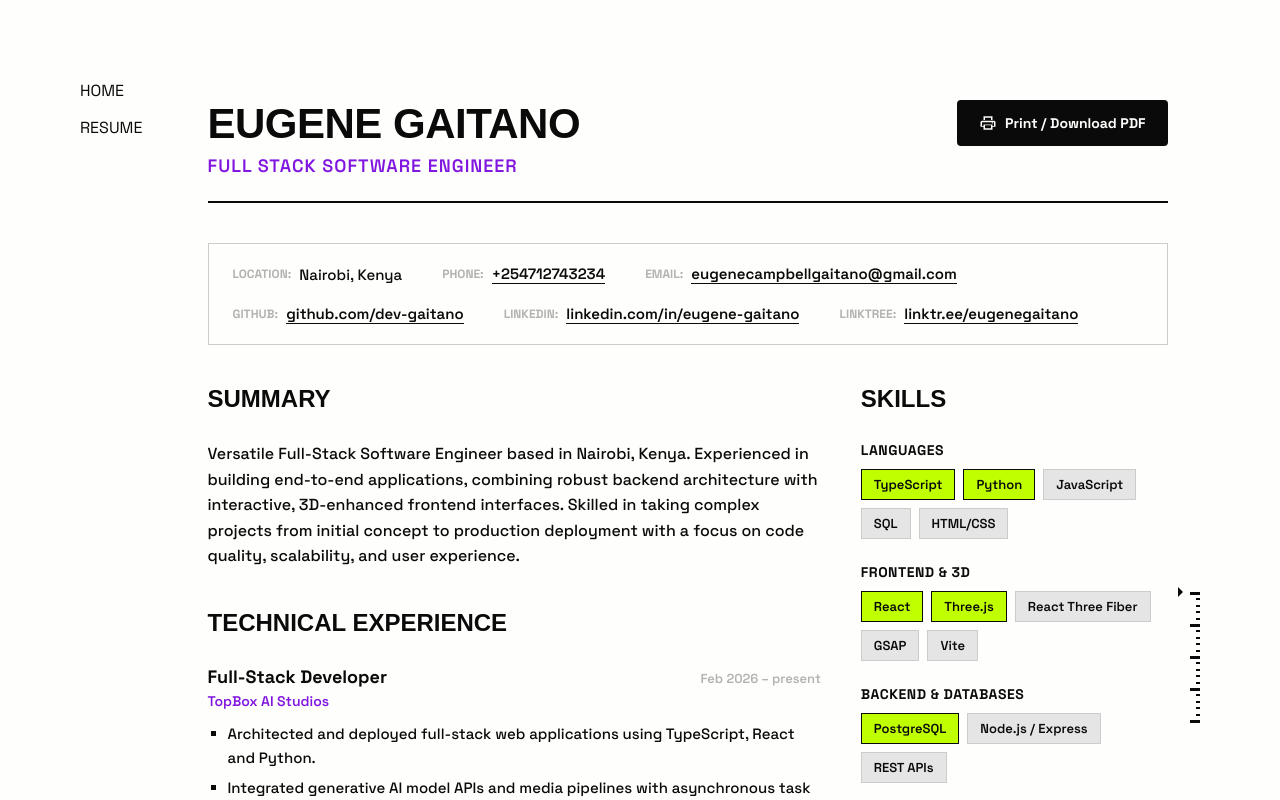
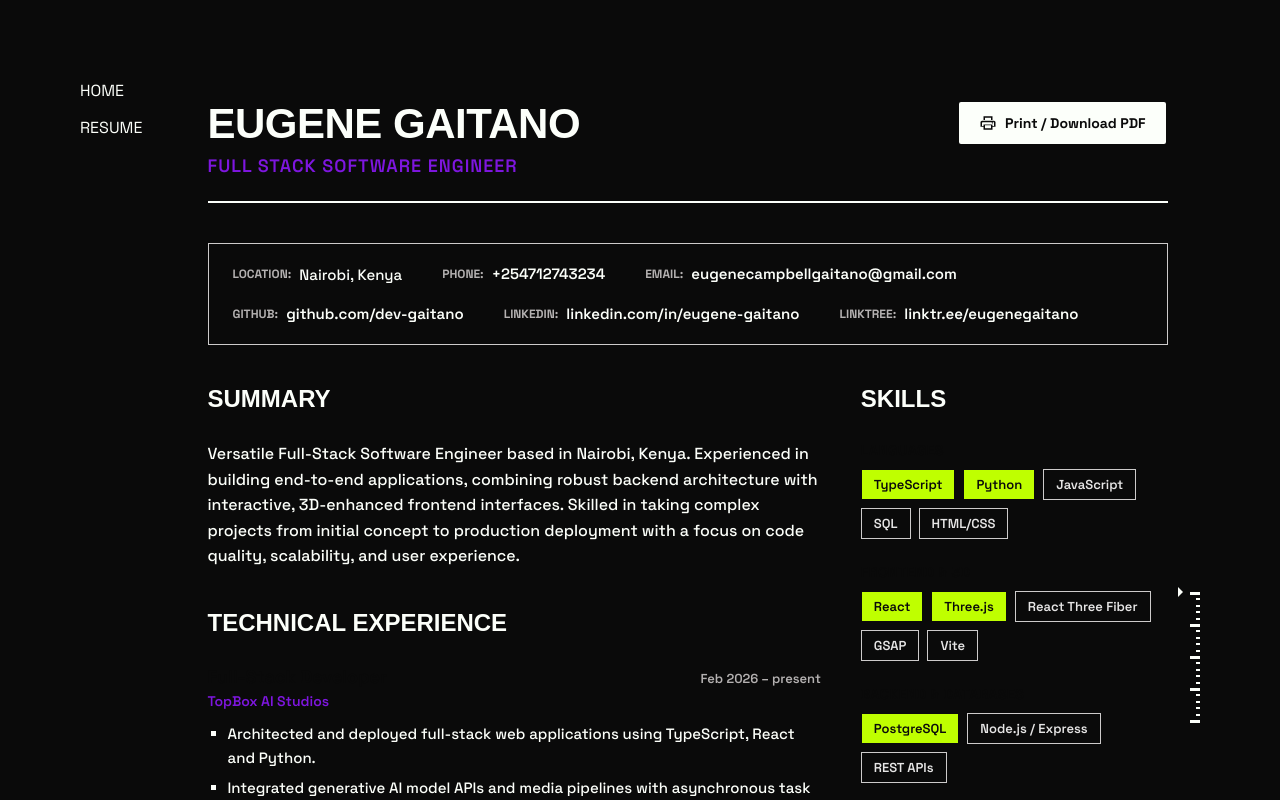
Before and after one commit to dev-gaitano/eugene-gaitano, a React (Vite) app in the folder frontend/: page /resume in a window 1280 px wide. Shown: the top 800 px of the page. Built offline with nearby package versions, Linux system fonts and the light colour scheme; no server answers; a web font is replaced by a local one.

Commit message:
style(navbar, scroll-indicator, resume): update colors and backgrounds for improved contrast and aesthetics

```diff
--- a/frontend/src/components/Navbar/Navbar.css
+++ b/frontend/src/components/Navbar/Navbar.css
@@ -32,8 +32,6 @@
     align-items: center;
     padding-top: 0;
     gap: 32px;
-    background: rgba(254, 255, 252, 0.85);
-    backdrop-filter: blur(8px);
-    border-bottom: 1px solid var(--gray-light);
+    backdrop-filter: blur(40px);
   }
 }
--- a/frontend/src/components/ScrollIndicator/ScrollIndicator.css
+++ b/frontend/src/components/ScrollIndicator/ScrollIndicator.css
@@ -25,7 +25,7 @@
   top: var(--pos);
   width: 4px;
   height: 2px;
-  background: var(--black);
+  background: var(--white);
 }
 
 .scroll-indicator .tick.long {
--- a/frontend/src/index.css
+++ b/frontend/src/index.css
@@ -2,14 +2,14 @@
 @import url("https://api.fontshare.com/v2/css?f[]=clash-display@400,500,600,700&display=swap");
 
 :root {
-  --white: #fefffc;
-  --gray-mid: #b4b1b1;
-  --gray-light: #dcdbdb;
-  --gray-light-2: #cdcbcb;
-  --gray-light-3: #e6e5e5;
-  --black: #0a0a0a;
-  --primary: #bfff00;
-  --secondary: #8116e0;
+  --white: hsla(90, 100%, 99%, 1);
+  --gray-mid: hsla(0, 2%, 70%, 1);
+  --gray-light: hsla(0, 1%, 86%, 1);
+  --gray-light-2: hsla(0, 1%, 80%, 1);
+  --gray-light-3: hsla(0, 2%, 90%, 1);
+  --black: hsla(0, 0%, 4%, 1);
+  --primary: hsla(75, 100%, 50%, 1);
+  --secondary: hsla(271, 82%, 48%, 1);
   --nav-width: 95px;
   --side-gap: 80px;
 }
@@ -23,8 +23,8 @@
 body {
   font-family: "Space Grotesk";
   font-weight: 500;
-  background-color: var(--white);
-  color: var(--black);
+  background-color: transparent;
+  color: var(--white);
 }
 
 h1,
@@ -39,6 +39,7 @@ h2 {
 }
 
 .loading-screen {
+  background-color: var(--black);
   display: flex;
   justify-content: center;
   align-items: center;
--- a/frontend/src/pages/Home.tsx
+++ b/frontend/src/pages/Home.tsx
@@ -60,7 +60,7 @@ function Home() {
         <div className="loading-screen">
           <div className="loading-logo">
             <img
-              src="https://res.cloudinary.com/diwkfbsgv/image/upload/v1787583339/gaitano-logo_ajp6gp.png"
+              src="https://res.cloudinary.com/diwkfbsgv/image/upload/v1788087508/gaitano-logo-white_eyypki.png"
               alt=""
             />
           </div>
@@ -86,7 +86,7 @@ function Home() {
           height="24px"
           viewBox="0 -960 960 960"
           width="24px"
-          fill="var(--black)"
+          fill="var(--white)"
         >
           <path d="M400-280v-400l200 200-200 200Z" />
         </svg>
--- a/frontend/src/pages/Resume.css
+++ b/frontend/src/pages/Resume.css
@@ -1,7 +1,6 @@
 .resume-page {
   min-height: 100vh;
-  background-color: var(--white);
-  color: var(--black);
+  background-color: var(--black);
   padding: 100px var(--side-gap) 60px calc(var(--nav-width) + var(--side-gap));
   font-family: "Space Grotesk", sans-serif;
 }
@@ -20,7 +19,7 @@
   justify-content: space-between;
   align-items: flex-start;
   padding-bottom: 24px;
-  border-bottom: 2px solid var(--black);
+  border-bottom: 2px solid var(--white);
 }
 
 .resume-title-box h1 {
@@ -49,8 +48,8 @@
   display: inline-flex;
   align-items: center;
   gap: 8px;
-  background-color: var(--black);
-  color: var(--white);
+  background-color: var(--white);
+  color: var(--black);
   border: 2px solid var(--black);
   padding: 12px 20px;
   font-family: "Space Grotesk", sans-serif;
@@ -72,7 +71,6 @@
   display: flex;
   flex-wrap: wrap;
   gap: 20px 40px;
-  background: var(--white);
   border: 1px solid var(--gray-light-2);
   padding: 20px 24px;
 }
@@ -92,7 +90,7 @@
 }
 
 .contact-item a {
-  color: var(--black);
+  color: var(--white);
   text-decoration: none;
   font-weight: 600;
   border-bottom: 1px solid var(--black);
@@ -127,7 +125,6 @@
 .summary-text {
   font-size: 16px;
   line-height: 1.6;
-  color: var(--black);
 }
 
 /* Experience Items */
@@ -193,8 +190,7 @@
 }
 
 .skill-tag {
-  background-color: var(--gray-light-3);
-  color: var(--black);
+  color: var(--gray-light-3);
   padding: 6px 12px;
   font-size: 13px;
   font-weight: 600;
@@ -202,6 +198,7 @@
 }
 
 .skill-tag.highlight {
+  color: var(--black);
   background-color: var(--primary);
   border-color: var(--black);
 }
@@ -249,7 +246,6 @@
 
 /* Print Styles */
 @media print {
-
   .navbar,
   .footer-section,
   .resume-actions,
--- a/frontend/src/pages/Resume.tsx
+++ b/frontend/src/pages/Resume.tsx
@@ -341,7 +341,7 @@ function Resume() {
           height="24px"
           viewBox="0 -960 960 960"
           width="24px"
-          fill="var(--black)"
+          fill="var(--white)"
         >
           <path d="M400-280v-400l200 200-200 200Z" />
         </svg>
```
